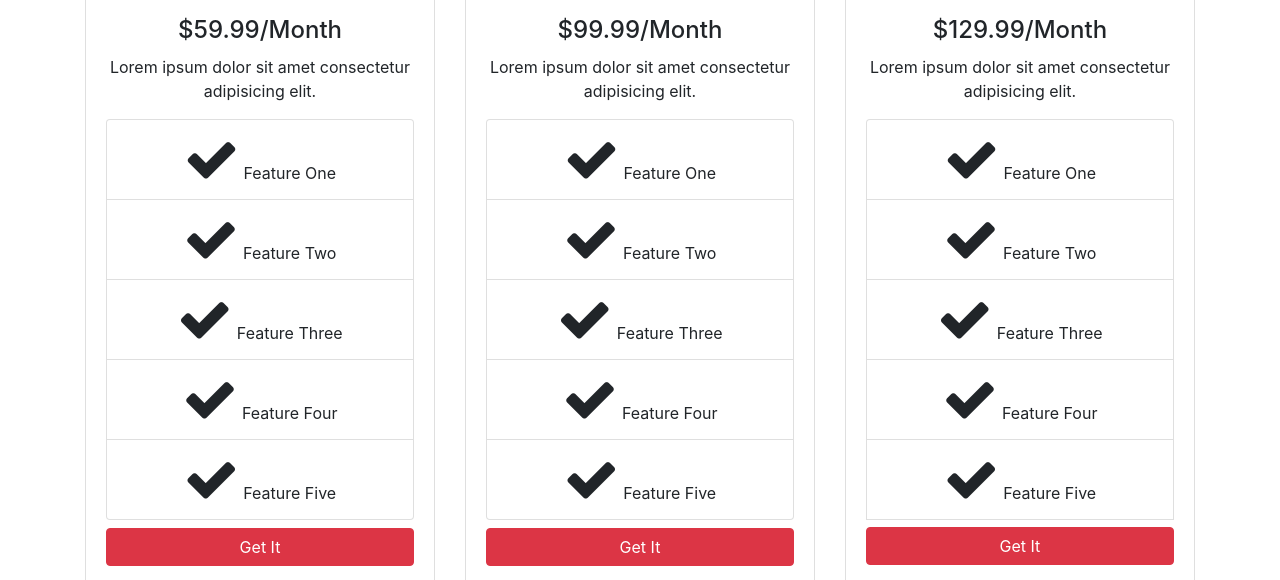
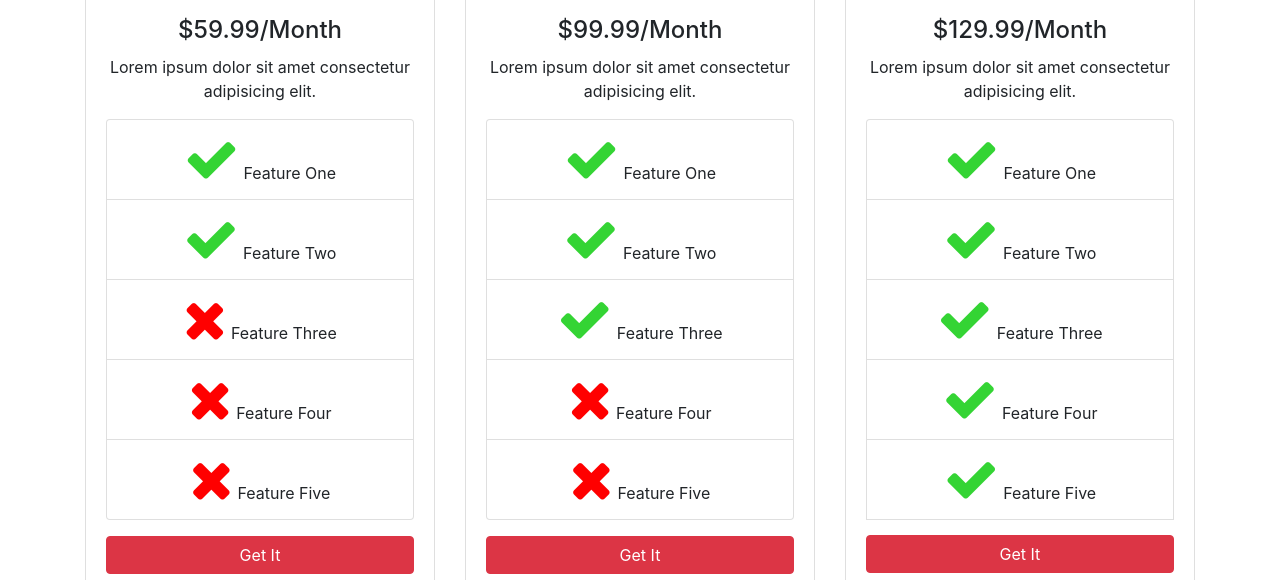
Before and after one commit to csueldo123/Glozz, a website: page src/services.html in a window 1280 px wide. Shown: the part 372-952 px from the top of the page. Drawn offline with Linux system fonts and the light colour scheme; some packages are replaced by stand-ins of ours; a script that the page names is missing.

Commit message:
styled cards and icon color

```diff
--- a/src/scss/style.scss
+++ b/src/scss/style.scss
@@ -97,3 +97,13 @@ footer#main-footer{
     }
 
 }
+
+#services{
+    .fa-check{
+        color:rgb(52, 212, 52);
+    }
+
+    .fa-times{
+        color: red;
+    }
+}
--- a/src/services.html
+++ b/src/services.html
@@ -73,16 +73,16 @@
                                 <i class="fa fa-check"></i> Feature Two
                             </li>
                             <li class="list-group-item">
-                                <i class="fa fa-check"></i> Feature Three
+                                <i class="fa fa-times"></i> Feature Three
                             </li>
                             <li class="list-group-item">
-                                <i class="fa fa-check"></i> Feature Four
+                                <i class="fa fa-times"></i> Feature Four
                             </li>
                             <li class="list-group-item">
-                                <i class="fa fa-check"></i> Feature Five
+                                <i class="fa fa-times"></i> Feature Five
                             </li>
                         </ul>
-                        <a href="" class="btn btn-danger btn-block mt-2">Get It</a>
+                        <a href="" class="btn btn-danger btn-block mt-3">Get It</a>
                     </div>
                     <div class="card-footer text-muted">
                         1 Year Plan
@@ -110,13 +110,13 @@
                                 <i class="fa fa-check"></i> Feature Three
                             </li>
                             <li class="list-group-item">
-                                <i class="fa fa-check"></i> Feature Four
+                                <i class="fa fa-times"></i> Feature Four
                             </li>
                             <li class="list-group-item">
-                                <i class="fa fa-check"></i> Feature Five
+                                <i class="fa fa-times"></i> Feature Five
                             </li>
                         </ul>
-                        <a href="" class="btn btn-danger btn-block mt-2">Get It</a>
+                        <a href="" class="btn btn-danger btn-block mt-3">Get It</a>
                     </div>
                     <div class="card-footer text-muted">
                         1 Year Plan
@@ -149,7 +149,7 @@
                             <li class="list-group-item">
                                 <i class="fa fa-check"></i> Feature Five
                             </li>
-                            <a href="" class="btn btn-danger btn-block mt-2">Get It</a>
+                            <a href="" class="btn btn-danger btn-block mt-3">Get It</a>
                         </ul>
                     </div>
                     <div class="card-footer text-muted">
```
Also changed, not shown: src/css/style.css.
